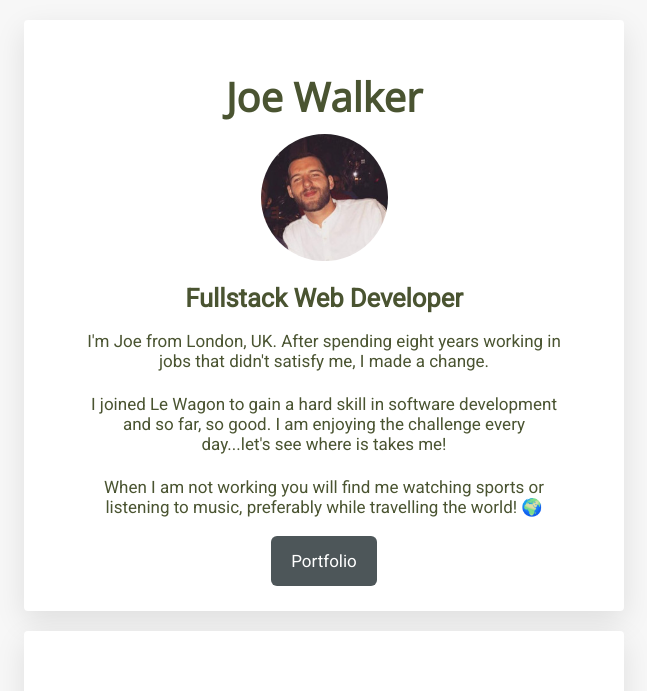
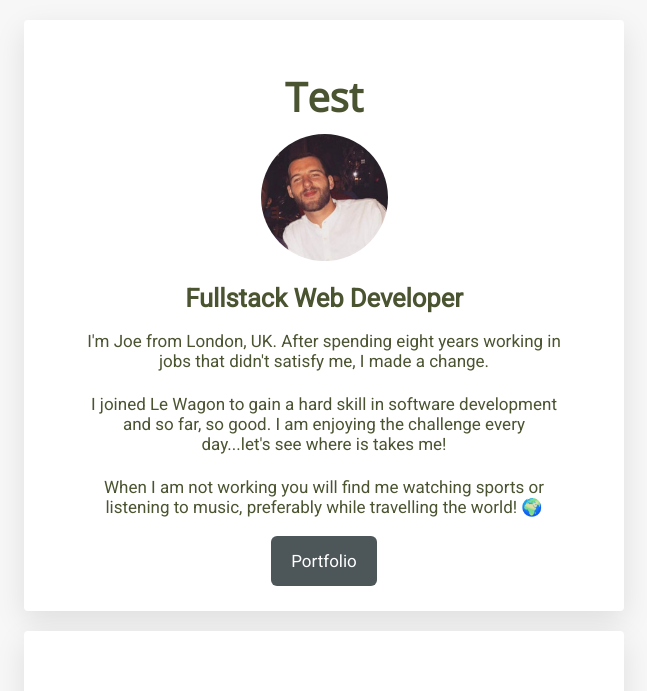
Before and after one commit to jpdwalker/profile, a plain HTML site: page index.html in a window 1280 px wide. Shown: the top 691 px of the page, without its empty margins (316-963 px from the left). Drawn offline with nearby package versions, Linux system fonts and the light colour scheme.

Commit message:
another test

```diff
--- a/index.html
+++ b/index.html
@@ -11,7 +11,7 @@
 <body>
 <div class="container">
   <div class="card">
-    <h1>Joe Walker</h1>
+    <h1>Test</h1>
     <img src="images/Joe.jpeg" alt="" id="image-circle">
     <h2>Fullstack Web Developer</h2>
 
```
